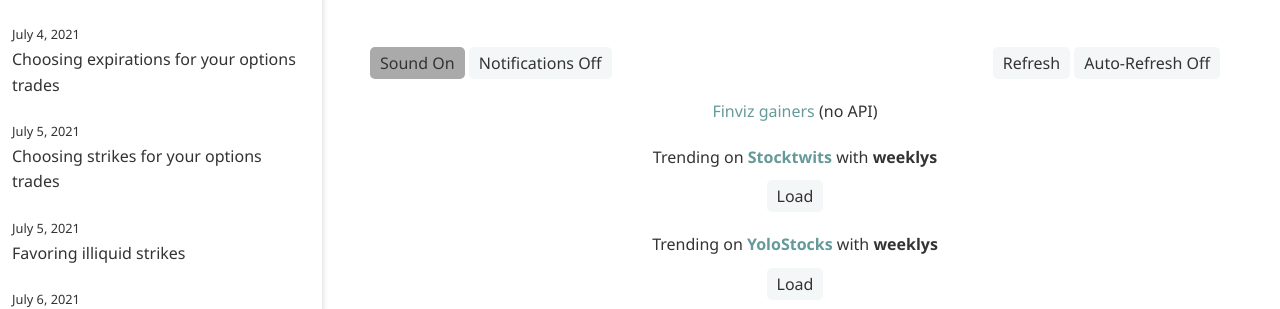
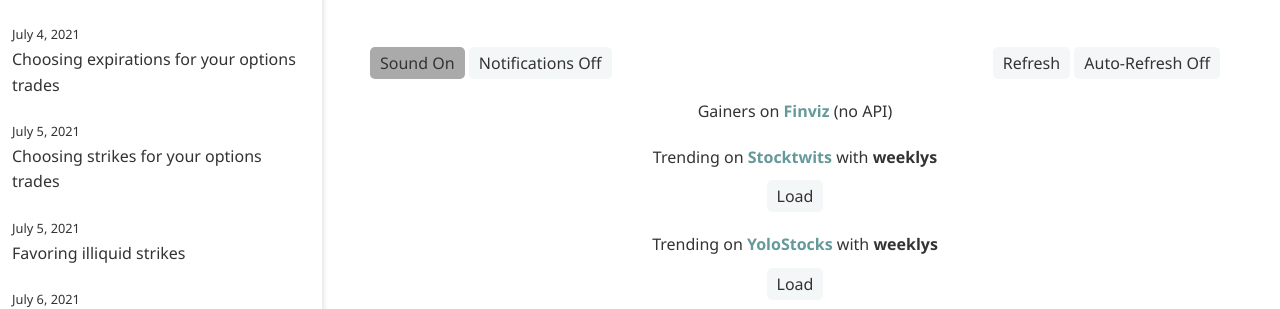
Before and after one commit to ansyblenetwork/aquietlife, a Jekyll site: the page built from _posts/2021-07-08-alerts.md, in a window 1280 px wide and 900 px high. Shown: the part 190-499 px from the top of the window. Built offline with Jekyll 4.4.1, drawn with Linux system fonts in a browser that asks for light colours.

Commit message:
Update 2021-07-08-alerts.md

```diff
--- a/_posts/2021-07-08-alerts.md
+++ b/_posts/2021-07-08-alerts.md
@@ -24,7 +24,7 @@ A stock alert applet which emits a ring/notification for price movements beyond
 </div>
 </div>
 
-<div style="margin-bottom:20px; text-align:center"><a target='_blank' href='https://finviz.com/screener.ashx?v=150&f=sh_opt_option&o=-change'>Finviz gainers</a> (no API)</div>
+<div style="margin-bottom:20px; text-align:center">Gainers on <a target='_blank' href='https://finviz.com/screener.ashx?v=150&f=sh_opt_option&o=-change'><strong>Finviz</strong></a> (no API)</div>
 
 <div style="margin-bottom:10px; text-align:center" id="stocktwits">Trending on <a target='_blank' href='https://stocktwits.com/'><strong>Stocktwits</strong></a> with <strong>weeklys</strong></div>
 <button id="stButton" style="margin:0px auto 20px auto; display:block;" onclick="if (this.textContent == 'Load') updateStocktwits(); else addAll(stWeeklyList);">Load</button>
```
